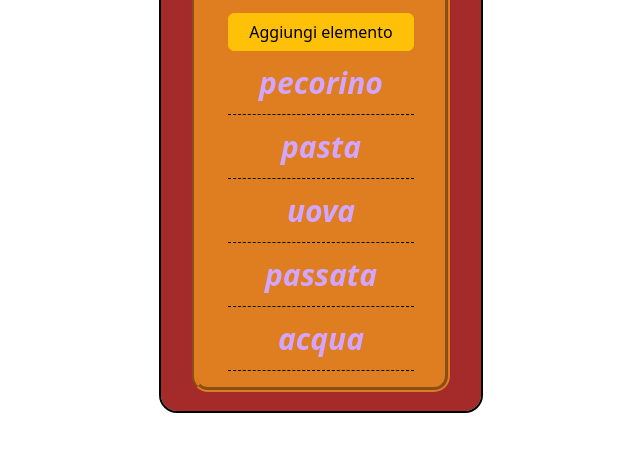
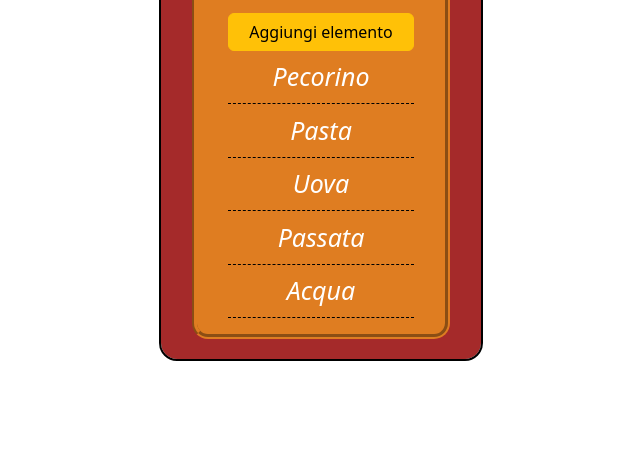
Before and after one commit to ldm0805/-js-lista-spesa, a plain HTML site: page index.html in a window 1280 px wide. Shown: the part 158-610 px from the top of the page, without its empty margins (319-959 px from the left). Drawn offline with nearby package versions, Linux system fonts and the light colour scheme.

Commit message:
Cambio colori

```diff
--- a/css/style.css
+++ b/css/style.css
@@ -40,11 +40,11 @@ h1{
 .list-class{
     font-style: italic;
     text-align: center;
-    color: rgb(210, 166, 255);
+    color: rgb(255, 255, 255);
     padding: .3em 0em;
     border-bottom: 1px dashed black;
-    font-weight:bold;
-    font-size: 30px;
+    font-weight: 500;
+    font-size: 25px;
 }
 
 
--- a/index.html
+++ b/index.html
@@ -12,7 +12,7 @@
 <body>
     <div class="container">
         <div class="col">
-            <h4 class="my-3">Lista della spesa</h4>
+            <h4 class="my-3 text-center">Lista della spesa</h4>
                 <input id="item_add" class="mb-3 form-control w-75" type="text" placeholder="Cosa hai dimenticato?">
                 <button id="item_up" class="btn btn-warning w-75" value="Submit">Aggiungi elemento</button>
             <ul class="shopping-list w-75">
--- a/js/script.js
+++ b/js/script.js
@@ -1,10 +1,23 @@
-const list =['pecorino', 'pasta' , 'uova','passata ', 'acqua']
+const list =['Pecorino', 'Pasta' , 'Uova','Passata ', 'Acqua']
 const list_container = document.querySelector('.shopping-list')
 let item = 0;
-let item_add = 0;
-let item_up = 0;
-let spesa_item
-let count = 0;
+let item_add, item_up, spesa_item, count, list_item;
+
+
+while( item < list.length){
+
+    list_item = document.createElement('li');
+
+    list_item.innerText = list[item];
+
+    list_item.classList.add('list-class', 'animate__headShake');
+
+    list_container.append(list_item);
+
+    item++
+
+}
+
 
 let button = document.getElementById('item_up')
 button.addEventListener('click', function(){
@@ -22,7 +35,7 @@ button.addEventListener('click', function(){
 
     while( item < list.length){
 
-        let list_item = document.createElement('li');
+        list_item = document.createElement('li');
 
         list_item.innerText = list[item];
 
@@ -35,17 +48,3 @@ button.addEventListener('click', function(){
 }
 
 })
-
-while( item < list.length){
-
-      let list_item = document.createElement('li');
-
-      list_item.innerText = list[item];
-
-      list_item.classList.add('list-class', 'animate__headShake');
-
-      list_container.append(list_item);
-
-      item++
-
-  }
```
